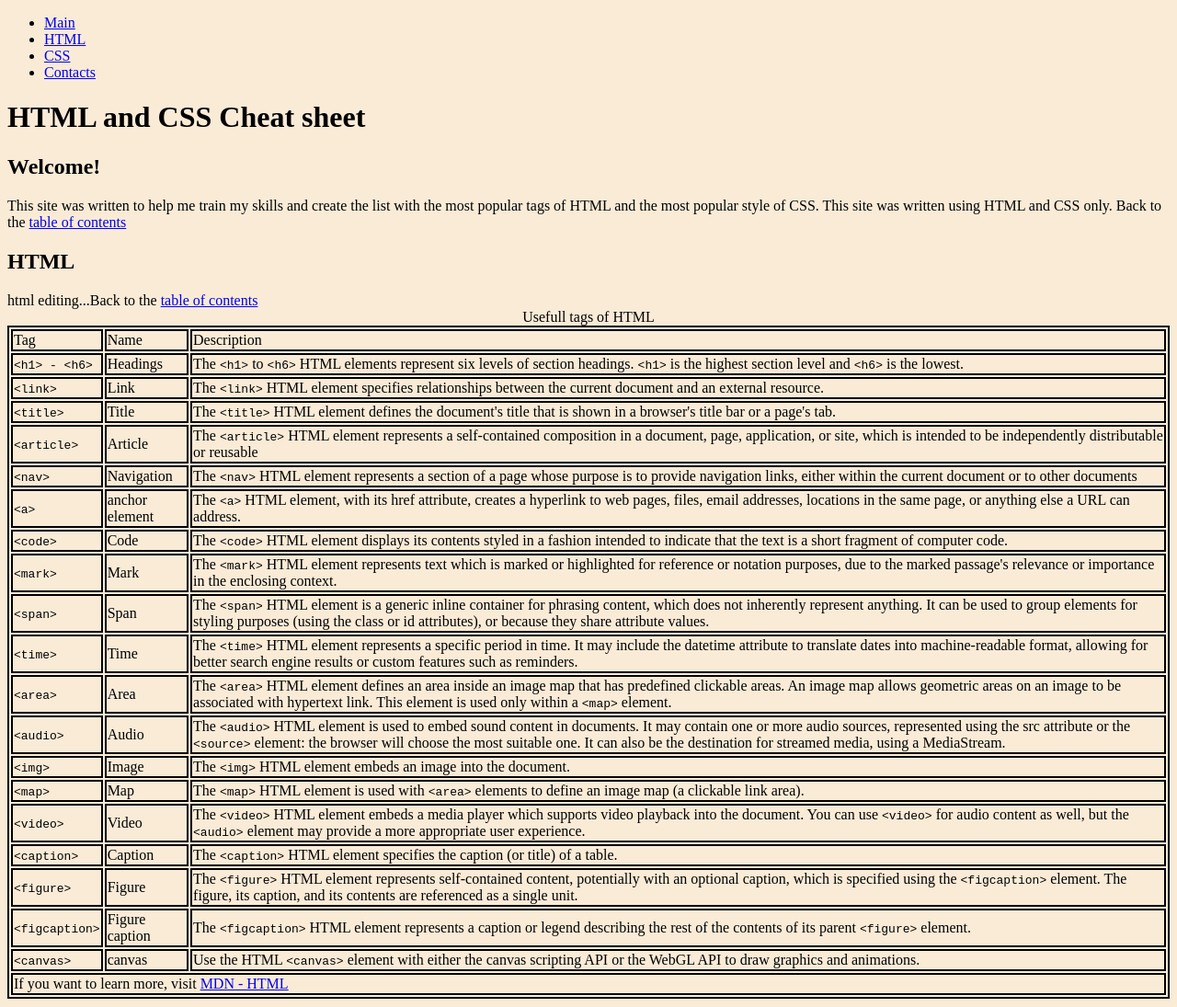
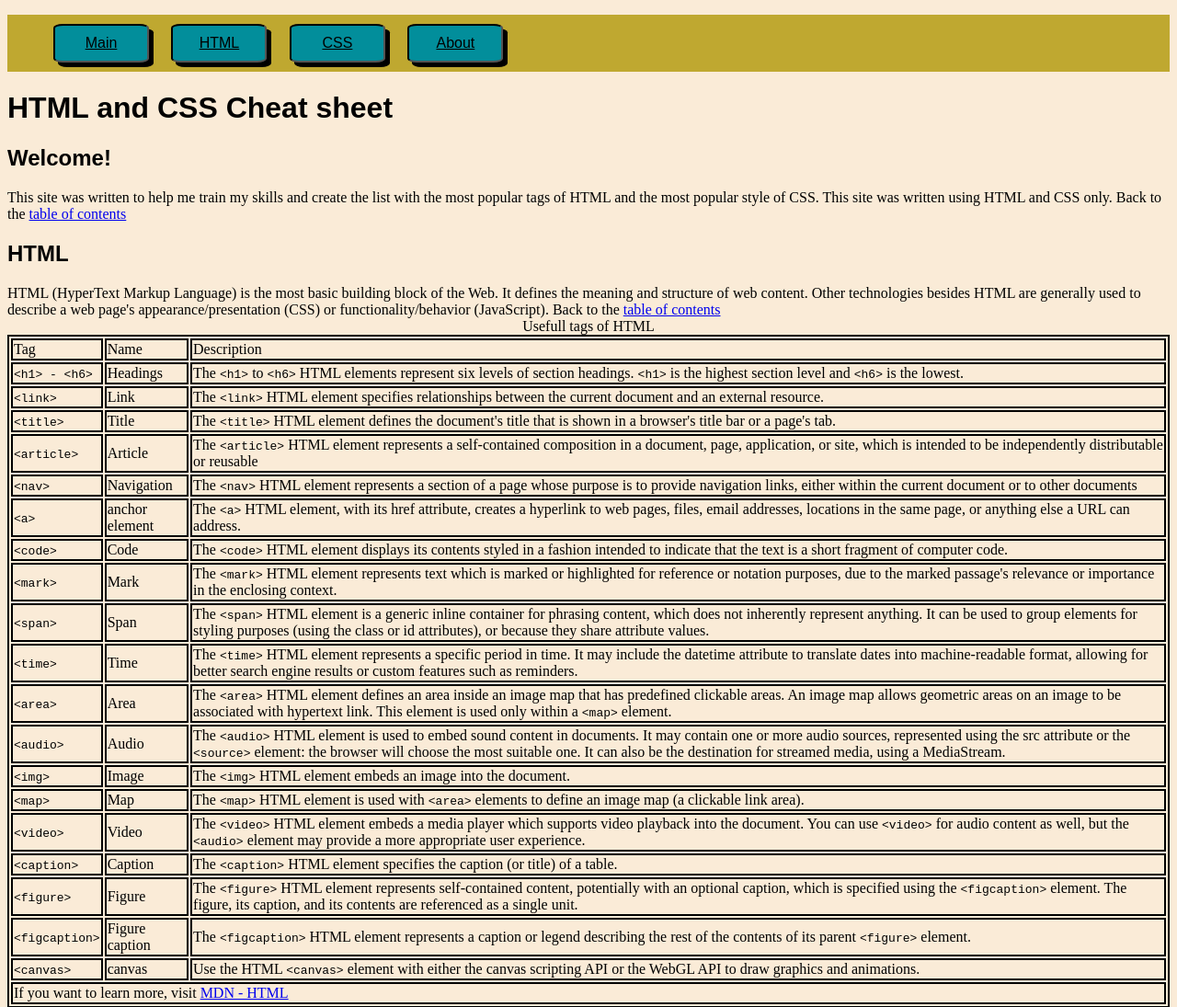
Before and after one commit to IgorZvezdilin/HTML-CSS-cheat-sheet, a plain HTML site: page index.html in a window 1280 px wide. Shown: the top 1095 px of the page at 92% size. Drawn offline with Linux system fonts and the light colour scheme.

Commit message:
Create design of header

```diff
--- a/index.html
+++ b/index.html
@@ -14,7 +14,7 @@
                 <li><a href='#main' name='top'>Main</a></li>
                 <li><a href='#html'>HTML</a></li>
                 <li><a href='#css'>CSS</a></li>
-                <li><a href='#contact'>Contacts</a></li>
+                <li><a href='#about'>About</a></li>
             </ul>
         </nav>
         <h1>HTML and CSS Cheat sheet</h1>
@@ -27,7 +27,7 @@
         </section>
         <section class = 'html'>
             <h2><a name='html'>HTML</a></h2>
-            <article>html editing...Back to the <a href='#top'>table of contents</a></article>
+            <article>HTML (HyperText Markup Language) is the most basic building block of the Web. It defines the meaning and structure of web content. Other technologies besides HTML are generally used to describe a web page's appearance/presentation (CSS) or functionality/behavior (JavaScript). Back to the <a href='#top'>table of contents</a></article>
             <table>
                 <caption>Usefull tags of HTML</caption>
                 <thead>
@@ -226,8 +226,8 @@
 
     </main>
     <footer>
-        <section class = 'contact'>
-            <h3><a name='contact'>Contacts</a></h3>
+        <section class = 'about'>
+            <h3><a name='about'>About</a></h3>
             <p>Hi there! My name is Igor and i`m junior full-stack developer. I would like to become really cool developer, so i practice, practice and practice until my fingers to the bones <span>Here there should by laugthing emoji</span>. This project one of some, which i repost on Github. This is my cheat sheet. If you want to write you opinion about this cite or see the rest of the project, check my <a href='https://github.com/IgorZvezdilin' target='_blank'>Github</a>.Back to the <a href='#top'>table of contents</a></p>
 
         </section>
--- a/styles.css
+++ b/styles.css
@@ -1,8 +1,44 @@
+body{
+    background-color: antiquewhite;
+}
+nav, h1,h2,h3 {
+    font-family: 'Bebas Neue', sans-serif;
+}
+
+
+
+nav {
+    margin-left: 0px;
+
+    padding-left: 0px;
+    list-style: none;
+    background-color: #BFA830;
+}
+
+
+nav li {
+    display: inline;
+}
+
+nav a {
+    display: inline-block;
+    box-shadow: 5px 5px black ;
+    width: 5rem;
+    margin: 10px;
+    padding: 10px;
+    border: 2px inset black;
+    background-color: #028E9B;
+    border-radius: 10%;
+    color: black;
+    text-align: center;
+
+}
+nav a:hover {
+    background-color: gold;
+    box-shadow: 5px 5px black;
+}
+
 table,
 td {
     border: 2px solid black;
 }
-
-* {
-    background-color: antiquewhite;
-}
```
